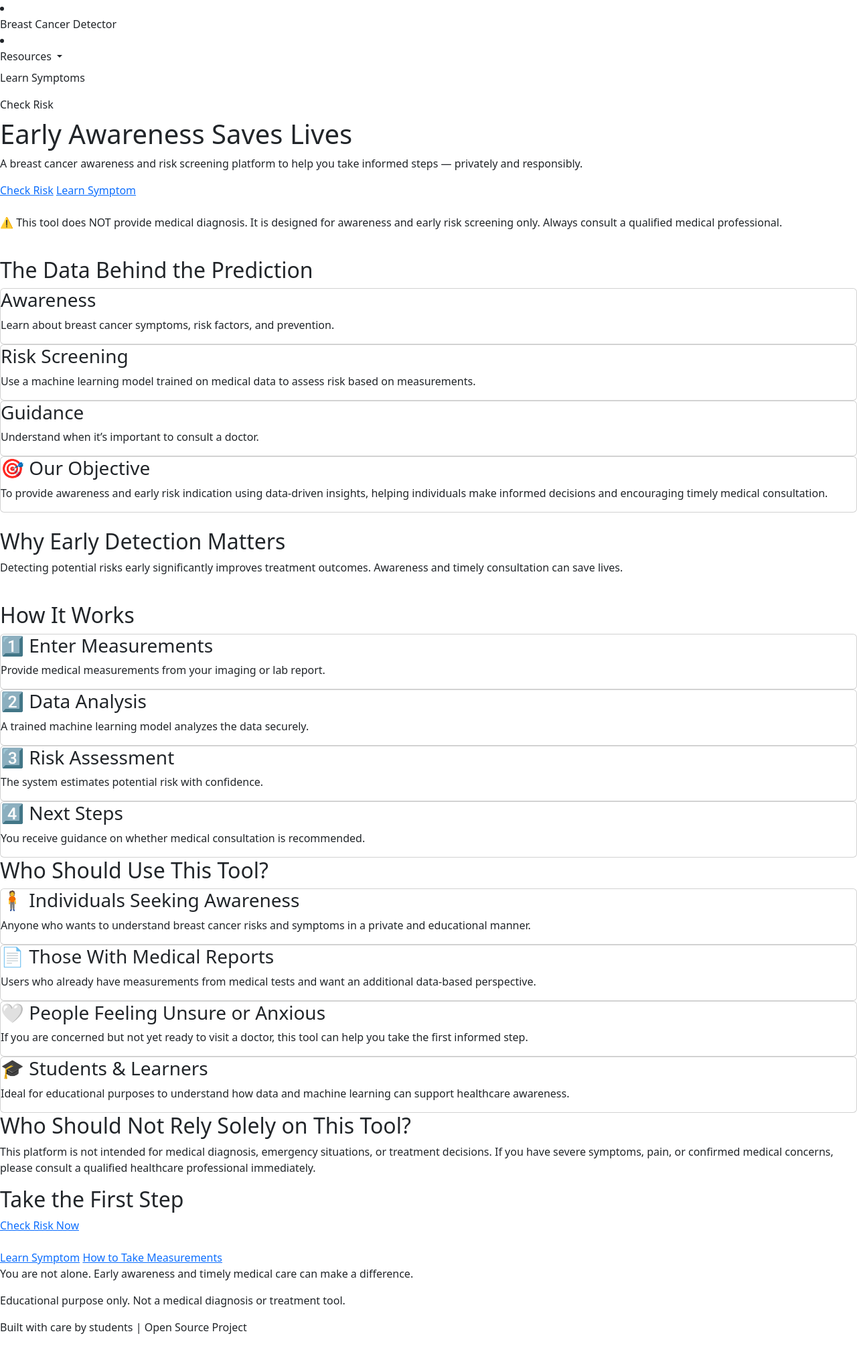
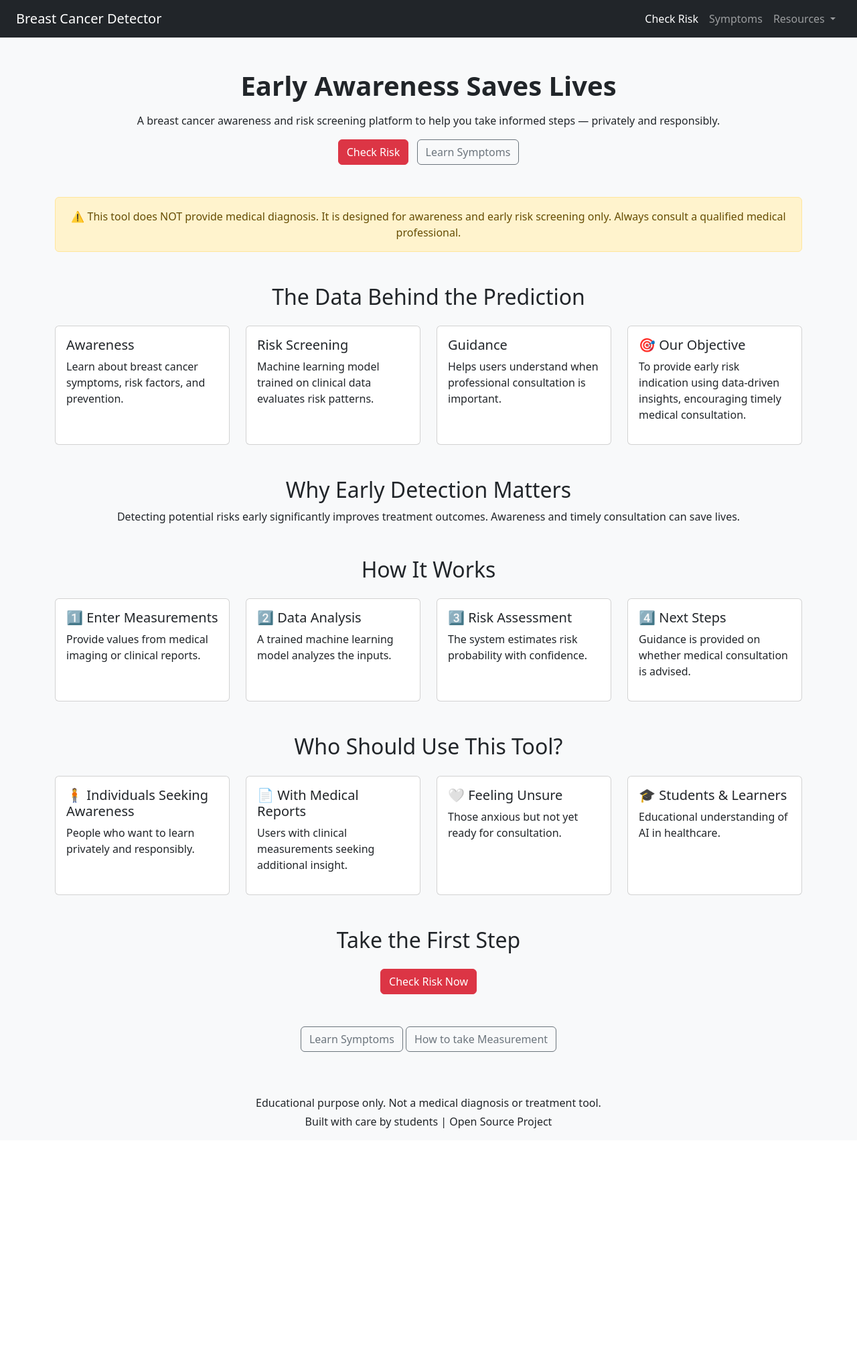
Before and after one commit to amukund07/Breast_Cancer_Detector, a Flask app: page / in a window 1280 px wide. Shown: the whole page at 67% size. After the commit the page ends 1684 px from the top, so only its background shows below. Run offline with Flask 3, Linux system fonts and the light colour scheme; parts of the project's set-up code (start-up, migrations or seed data) failed here and were passed over.

Commit message:
Update index.html

```diff
--- a/templates/index.html
+++ b/templates/index.html
@@ -4,188 +4,205 @@
 <head>
     <meta charset="UTF-8">
     <meta name="viewport" content="width=device-width, initial-scale=1.0">
-    <title>Breast Cancer Detector</title>
+    <title>Breast Cancer Risk Screening</title>
+
     <link href="https://cdn.jsdelivr.net/npm/bootstrap@5.3.3/dist/css/bootstrap.min.css" rel="stylesheet">
-
 </head>
 
-<body>
-    <section>
-        <li class="nav-item">
-            <a class="nav-link active" aria-current="page" href="/index">Breast Cancer Detector</a>
-        </li>
+<body class="bg-light">
+
+    <!-- NAVBAR -->
+    <nav class="navbar navbar-expand-lg navbar-dark bg-dark px-4">
+        <a class="navbar-brand" href="/">Breast Cancer Detector</a>
+
+        <button class="navbar-toggler" type="button" data-bs-toggle="collapse" data-bs-target="#navbarNav">
+            <span class="navbar-toggler-icon"></span>
+        </button>
+
+        <div class="collapse navbar-collapse" id="navbarNav">
+            <ul class="navbar-nav ms-auto">
+                <li class="nav-item"><a class="nav-link active" href="/predict">Check Risk</a></li>
+                <li class="nav-item"><a class="nav-link" href="/symptoms">Symptoms</a></li>
+
                 <li class="nav-item dropdown">
-            <a class="nav-link dropdown-toggle" href="#" role="button" data-bs-toggle="dropdown" aria-expanded="false">
+                    <a class="nav-link dropdown-toggle" href="#" role="button" data-bs-toggle="dropdown">
                         Resources
                     </a>
                     <ul class="dropdown-menu">
-                <li><a class="dropdown-item" href="/awareness">Awareness & Prevention</a></li>
-                <li><a class="dropdown-item" href="/measurements">How to Take Measurements</a></li>
-                <li><a class="dropdown-item" href="/about">About Project</a></li>
+                        <li><a class="dropdown-item" href="/awareness">Awareness</a></li>
+                        <li><a class="dropdown-item" href="/measurement">Measurements</a></li>
+                        <li><a class="dropdown-item" href="/about">About</a></li>
                     </ul>
                 </li>
-        <ul class="navbar-nav">
-            <li class="nav-item">
-                <a class="nav-link" href="/symptoms">Learn Symptoms</a>
-            </li>
+            </ul>
+        </div>
+    </nav>
 
-            <li class="nav-item">
-                <a class="nav-link" href="/predict">Check Risk</a>
-            </li>
-        </ul>
+
+    <!-- HERO -->
+    <div class="container my-5">
+        <section id="info" class="text-center">
+            <h1 class="fw-bold">Early Awareness Saves Lives</h1>
+            <p class="mt-3">
+                A breast cancer awareness and risk screening platform to help you take
+                informed steps — privately and responsibly.
+            </p>
+            <a href="/predict" class="btn btn-danger me-2">Check Risk</a>
+            <a href="/symptoms" class="btn btn-outline-secondary">Learn Symptoms</a>
         </section>
+    </div>
 
-    <section id="info">
-        <h1>Early Awareness Saves Lives</h1>
-        <p>
-            A breast cancer awareness and risk screening platform to help you take informed steps — privately and
-            responsibly.
-        </p>
-        <a href="/predict">Check Risk</a>
-        <a href="/symptoms">Learn Symptom</a>
-    </section>
-    <br>
-    <section id="disclaimer">
-        <p>
+    <!-- DISCLAIMER -->
+    <div class="container">
+        <section id="disclaimer" class="alert alert-warning text-center" role="alert">
             ⚠️ This tool does NOT provide medical diagnosis.
             It is designed for awareness and early risk screening only.
             Always consult a qualified medical professional.
-        </p>
         </section>
-    <br>
-    <section>
-        <h2>The Data Behind the Prediction</h2>
-        <div class="grid">
-            <div class="card">
-                <h3>Awareness</h3>
+    </div>
+
+    <!-- DATA SECTION -->
+    <div class="container my-5">
+        <h2 class="text-center mb-4">The Data Behind the Prediction</h2>
+        <div class="row g-4">
+
+            <div class="col-md-6 col-lg-3">
+                <div class="card h-100 p-3">
+                    <h5>Awareness</h5>
                     <p>Learn about breast cancer symptoms, risk factors, and prevention.</p>
                 </div>
-            <div class="card">
-                <h3>Risk Screening</h3>
-                <p>Use a machine learning model trained on medical data to assess risk based on measurements.</p>
             </div>
-            <div class="card">
-                <h3>Guidance</h3>
-                <p>Understand when it’s important to consult a doctor.</p>
-            </div>
-            <div class="card">
-                <h3>🎯 Our Objective</h3>
-                <p>To provide awareness and early risk indication using data-driven insights,
-                    helping individuals make informed decisions and encouraging timely medical consultation. </p>
+
+            <div class="col-md-6 col-lg-3">
+                <div class="card h-100 p-3">
+                    <h5>Risk Screening</h5>
+                    <p>Machine learning model trained on clinical data evaluates risk patterns.</p>
                 </div>
             </div>
-    </section>
-    <br>
-    <section id="importance">
+
+            <div class="col-md-6 col-lg-3">
+                <div class="card h-100 p-3">
+                    <h5>Guidance</h5>
+                    <p>Helps users understand when professional consultation is important.</p>
+                </div>
+            </div>
+
+            <div class="col-md-6 col-lg-3">
+                <div class="card h-100 p-3">
+                    <h5>🎯 Our Objective</h5>
+                    <p>
+                        To provide early risk indication using data-driven insights,
+                        encouraging timely medical consultation.
+                    </p>
+                </div>
+            </div>
+
+        </div>
+    </div>
+
+    <!-- WHY IT MATTERS -->
+    <div class="container my-5">
+        <section id="importance" class="text-center">
             <h2>Why Early Detection Matters</h2>
-        <p>
+            <p class="mt-2">
                 Detecting potential risks early significantly improves treatment outcomes.
                 Awareness and timely consultation can save lives.
             </p>
         </section>
-    <br>
-    <section id="how-it-works">
-        <h2>How It Works</h2>
-        <div class="grid">
-            <div class="card">
-                <h3>1️⃣ Enter Measurements</h3>
-                <p>
-                    Provide medical measurements from your imaging or lab report.
-                </p>
     </div>
 
-            <div class="card">
-                <h3>2️⃣ Data Analysis</h3>
-                <p>
-                    A trained machine learning model analyzes the data securely.
-                </p>
+    <!-- HOW IT WORKS -->
+    <div class="container my-5">
+        <h2 class="text-center mb-4">How It Works</h2>
+        <div class="row g-4">
+
+            <div class="col-md-6 col-lg-3">
+                <div class="card p-3 h-100">
+                    <h5>1️⃣ Enter Measurements</h5>
+                    <p>Provide values from medical imaging or clinical reports.</p>
+                </div>
             </div>
 
-            <div class="card">
-                <h3>3️⃣ Risk Assessment</h3>
-                <p>
-                    The system estimates potential risk with confidence.
-                </p>
+            <div class="col-md-6 col-lg-3">
+                <div class="card p-3 h-100">
+                    <h5>2️⃣ Data Analysis</h5>
+                    <p>A trained machine learning model analyzes the inputs.</p>
+                </div>
             </div>
 
-            <div class="card">
-                <h3>4️⃣ Next Steps</h3>
-                <p>
-                    You receive guidance on whether medical consultation is recommended.
-                </p>
+            <div class="col-md-6 col-lg-3">
+                <div class="card p-3 h-100">
+                    <h5>3️⃣ Risk Assessment</h5>
+                    <p>The system estimates risk probability with confidence.</p>
                 </div>
             </div>
-    </section>
 
-    <section id="who-should-use">
-        <h2>Who Should Use This Tool?</h2>
-        <div class="grid">
-            <div class="card">
-                <h3>🧍 Individuals Seeking Awareness</h3>
-                <p>
-                    Anyone who wants to understand breast cancer risks and symptoms
-                    in a private and educational manner.
-                </p>
+            <div class="col-md-6 col-lg-3">
+                <div class="card p-3 h-100">
+                    <h5>4️⃣ Next Steps</h5>
+                    <p>Guidance is provided on whether medical consultation is advised.</p>
+                </div>
             </div>
 
-            <div class="card">
-                <h3>📄 Those With Medical Reports</h3>
-                <p>
-                    Users who already have measurements from medical tests
-                    and want an additional data-based perspective.
-                </p>
+        </div>
     </div>
 
-            <div class="card">
-                <h3>🤍 People Feeling Unsure or Anxious</h3>
-                <p>
-                    If you are concerned but not yet ready to visit a doctor,
-                    this tool can help you take the first informed step.
-                </p>
+    <!-- WHO SHOULD USE -->
+    <div class="container my-5">
+        <h2 class="text-center mb-4">Who Should Use This Tool?</h2>
+        <div class="row g-4">
+
+            <div class="col-md-6 col-lg-3">
+                <div class="card p-3 h-100">
+                    <h5>🧍 Individuals Seeking Awareness</h5>
+                    <p>People who want to learn privately and responsibly.</p>
+                </div>
             </div>
 
-            <div class="card">
-                <h3>🎓 Students & Learners</h3>
-                <p>
-                    Ideal for educational purposes to understand how data and
-                    machine learning can support healthcare awareness.
-                </p>
+            <div class="col-md-6 col-lg-3">
+                <div class="card p-3 h-100">
+                    <h5>📄 With Medical Reports</h5>
+                    <p>Users with clinical measurements seeking additional insight.</p>
                 </div>
             </div>
-    </section>
-    <section id="who-should-not-use">
-        <h2>Who Should Not Rely Solely on This Tool?</h2>
-        <p>
-            This platform is not intended for medical diagnosis, emergency situations,
-            or treatment decisions. If you have severe symptoms, pain, or confirmed
-            medical concerns, please consult a qualified healthcare professional immediately.
-        </p>
-    </section>
+
+            <div class="col-md-6 col-lg-3">
+                <div class="card p-3 h-100">
+                    <h5>🤍 Feeling Unsure</h5>
+                    <p>Those anxious but not yet ready for consultation.</p>
+                </div>
+            </div>
+
+            <div class="col-md-6 col-lg-3">
+                <div class="card p-3 h-100">
+                    <h5>🎓 Students & Learners</h5>
+                    <p>Educational understanding of AI in healthcare.</p>
+                </div>
+            </div>
+
+        </div>
+    </div>
+
+    <!-- CTA -->
+    <div class="container text-center my-5">
+        <h2>Take the First Step</h2>
+        <a href="/predict" class="btn btn-danger mt-3">Check Risk Now</a>
+    </div>
+
+    <div class="container text-center my-5">
+        <a href="/symptoms" class="btn btn-outline-secondary">Learn Symptoms</a>
+        <a href="/measurement" class="btn btn-outline-secondary">How to take Measurement</a>
+    </div>
 
 
-    <section id="cta">
-        <h2>Take the First Step</h2>
-        <a href="/predict">Check Risk Now</a>
-    </section>
-    <br>
-    <section>
-        <a href="/symptoms">Learn Symptom</a>
-        <a href="/measurements">How to Take Measurements</a>
-    </section>
-    <section id="support">
-        <p>
-            You are not alone. Early awareness and timely medical care can make a difference.
-        </p>
-    </section>
 
-    <footer>
-        <p>
-            Educational purpose only. Not a medical diagnosis or treatment tool.
-        </p>
-        <p>
-            Built with care by students | Open Source Project
-        </p>
+    <!-- FOOTER -->
+    <footer class="bg-light text-center py-3">
+        <p class="mb-1">Educational purpose only. Not a medical diagnosis or treatment tool.</p>
+        <p class="mb-0">Built with care by students | Open Source Project</p>
     </footer>
+
+    <!-- Bootstrap JS -->
     <script src="https://cdn.jsdelivr.net/npm/bootstrap@5.3.3/dist/js/bootstrap.bundle.min.js"></script>
 
 </body>
```
Lines whose indentation alone changed are shown as unchanged.
